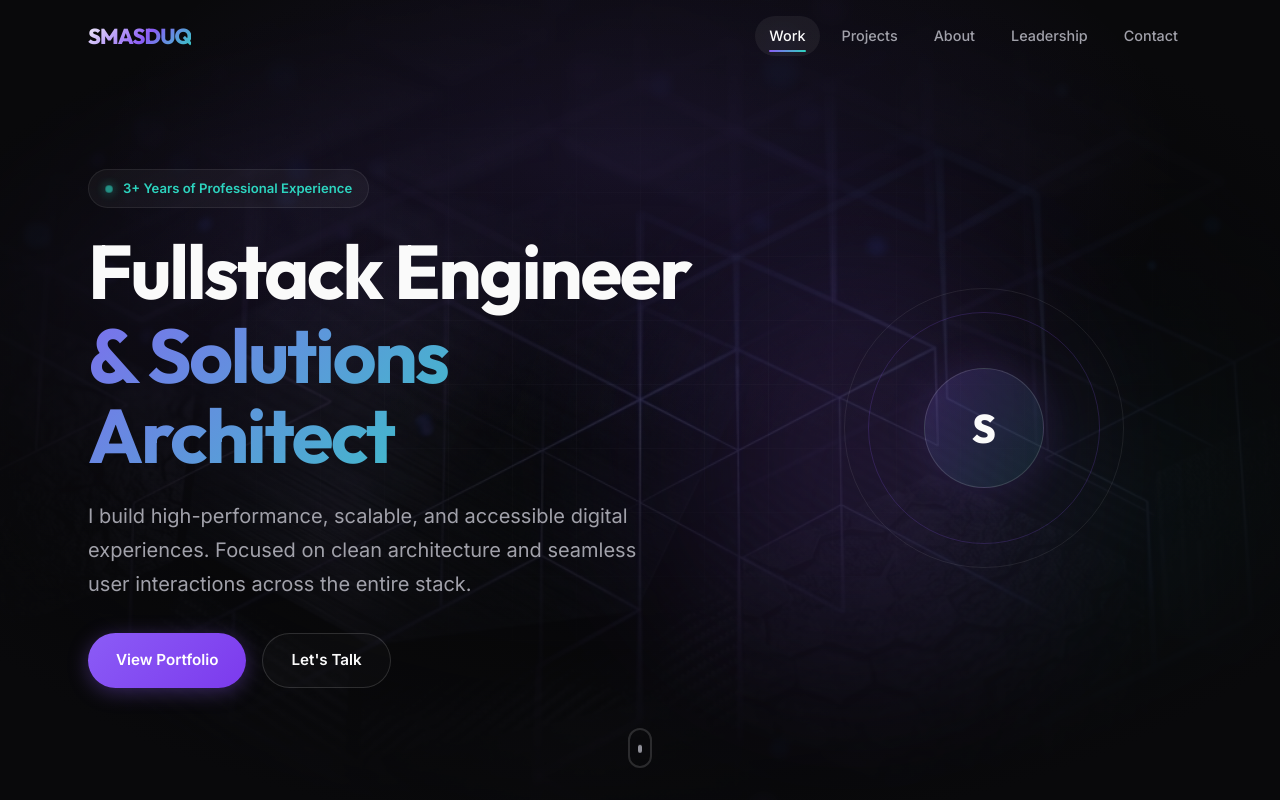
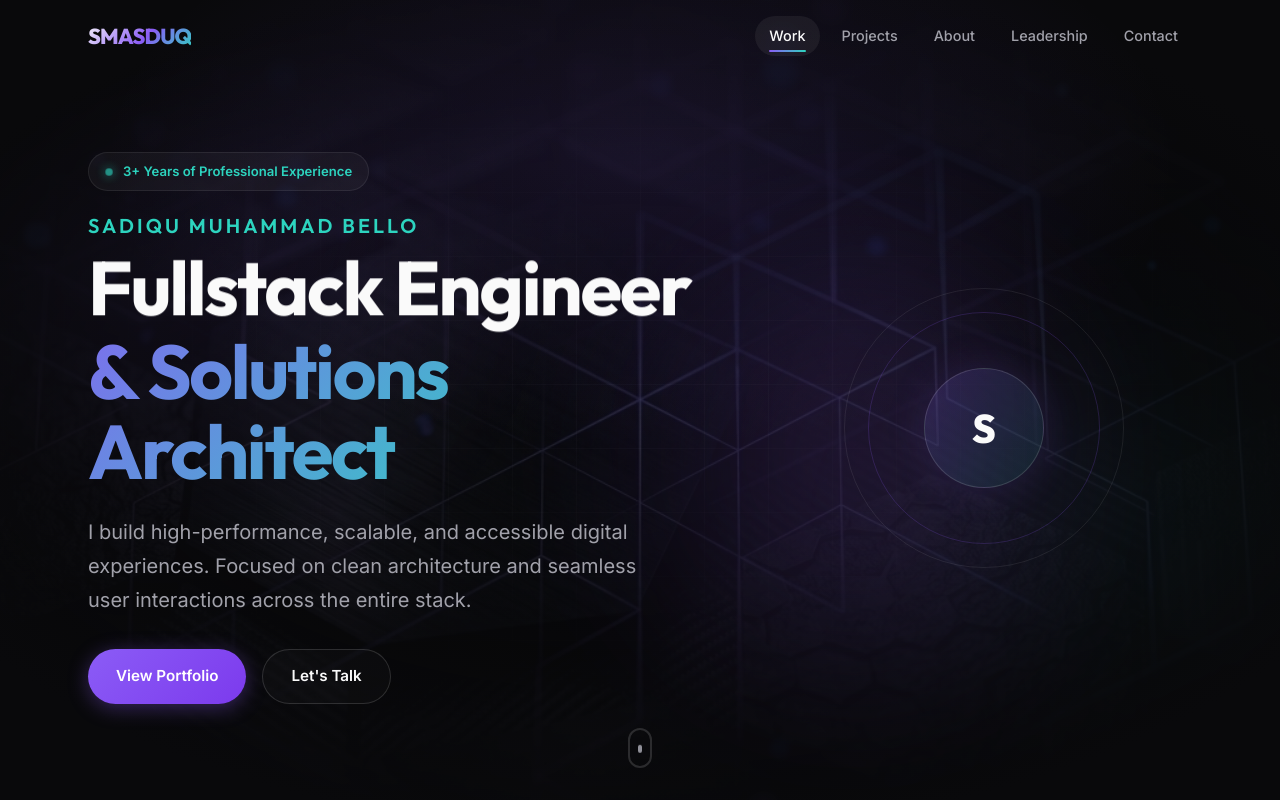
Before and after one commit to Smasduq/smasduq.github.io, a Next.js app: page / in a window 1280 px wide. Shown: the top 800 px of the page. Built offline with nearby package versions, Linux system fonts and the light colour scheme.

Commit message:
feat: implement Hero component with interactive mouse effects and global styling structure

```diff
--- a/app/globals.css
+++ b/app/globals.css
@@ -660,6 +660,16 @@ textarea {
     -webkit-text-fill-color: transparent;
     background-clip: text;
     animation: fadeInUp 0.8s ease 0.35s both, gradientShift 8s ease infinite;
+}
+
+.hero-title-name {
+    font-size: clamp(1rem, 2.5vw, 1.25rem);
+    font-weight: 600;
+    text-transform: uppercase;
+    letter-spacing: 0.15em;
+    color: var(--secondary);
+    margin-bottom: var(--space-1);
+    animation: fadeInUp 0.8s ease 0.1s both;
 }
 
 @keyframes gradientShift {
--- a/app/page.js
+++ b/app/page.js
@@ -9,7 +9,7 @@ import LeadershipRoles from '@/components/LeadershipRoles';
 import { PROJECTS } from '@/data/projects';
 
 export const metadata = {
-  title: 'Smasduq | Fullstack Engineer',
+  title: 'Sadiqu Muhammad Bello | Fullstack Engineer',
   description:
     'Fullstack Engineer with 3 years of experience specializing in high-performance web applications, architectural design, and user-centric experiences.',
 };
@@ -51,7 +51,7 @@ export default function HomePage() {
                 <div className="about-img-frame">
                   <img
                     src="/img/smasduq.jpeg"
-                    alt="Smasduq — Fullstack Engineer"
+                    alt="Sadiqu Muhammad Bello — Fullstack Engineer"
                     className="about-img"
                     width={600}
                     height={600}
@@ -78,7 +78,7 @@ export default function HomePage() {
                 />
                 <div className="about-copy">
                   <p>
-                    I am a Fullstack Engineer with 3 years of professional experience building robust digital
+                    I am Sadiqu Muhammad Bello, a Fullstack Engineer with 3 years of professional experience building robust digital
                     products. I bridge the gap between complex engineering requirements and elegant user
                     experiences.
                   </p>
--- a/app/projects/page.js
+++ b/app/projects/page.js
@@ -5,7 +5,7 @@ import ProjectsGallery from '@/components/ProjectsGallery';
 import './projects.css';
 
 export const metadata = {
-  title: 'Projects | Smasduq Fullstack Engineer',
+  title: 'Projects | Sadiqu Muhammad Bello | Fullstack Engineer',
   description:
     'A curated gallery of fullstack projects by a 3-year experienced engineer, ranging from system architecture to frontend experiences.',
 };
--- a/components/Footer.js
+++ b/components/Footer.js
@@ -7,7 +7,7 @@ export default function Footer({ variant = 'home' }) {
       <footer className="site-footer site-footer--projects">
         <div className="container footer-container">
           <div className="footer-bottom">
-            <p className="copyright">&copy; 2026 Smasduq. Built for performance.</p>
+            <p className="copyright">&copy; 2026 Sadiqu Muhammad Bello. Built for performance.</p>
             <BackToTop />
           </div>
         </div>
@@ -38,7 +38,7 @@ export default function Footer({ variant = 'home' }) {
         </div>
 
         <div className="footer-bottom">
-          <p className="copyright">&copy; 2026 Smasduq. All rights reserved. Crafted with precision.</p>
+          <p className="copyright">&copy; 2026 Sadiqu Muhammad Bello. All rights reserved. Crafted with precision.</p>
           <BackToTop />
         </div>
       </div>
--- a/components/Header.js
+++ b/components/Header.js
@@ -116,9 +116,9 @@ export default function Header({ variant = 'home' }) {
         <div className="container header-container">
           <nav className="site-nav" aria-label="Main navigation">
             {isHome ? (
-              <a href="#" className="logo" aria-label="Smasduq home">SMASDUQ</a>
+              <a href="#" className="logo" aria-label="Sadiqu Muhammad Bello home">SMASDUQ</a>
             ) : (
-              <Link href="/" className="logo" aria-label="Smasduq home">SMASDUQ</Link>
+              <Link href="/" className="logo" aria-label="Sadiqu Muhammad Bello home">SMASDUQ</Link>
             )}
 
             <div className="nav-links">
--- a/components/Hero.js
+++ b/components/Hero.js
@@ -49,6 +49,7 @@ export default function Hero() {
             3+ Years of Professional Experience
           </span>
           <h1>
+            <span className="hero-title-name">Sadiqu Muhammad Bello</span>
             <span className="hero-title-line">Fullstack Engineer</span>
             <span className="hero-title-line hero-title-accent">&amp; Solutions Architect</span>
           </h1>
```
Also changed, not shown: 1 other file (tests, documents, lock files or other folders).
